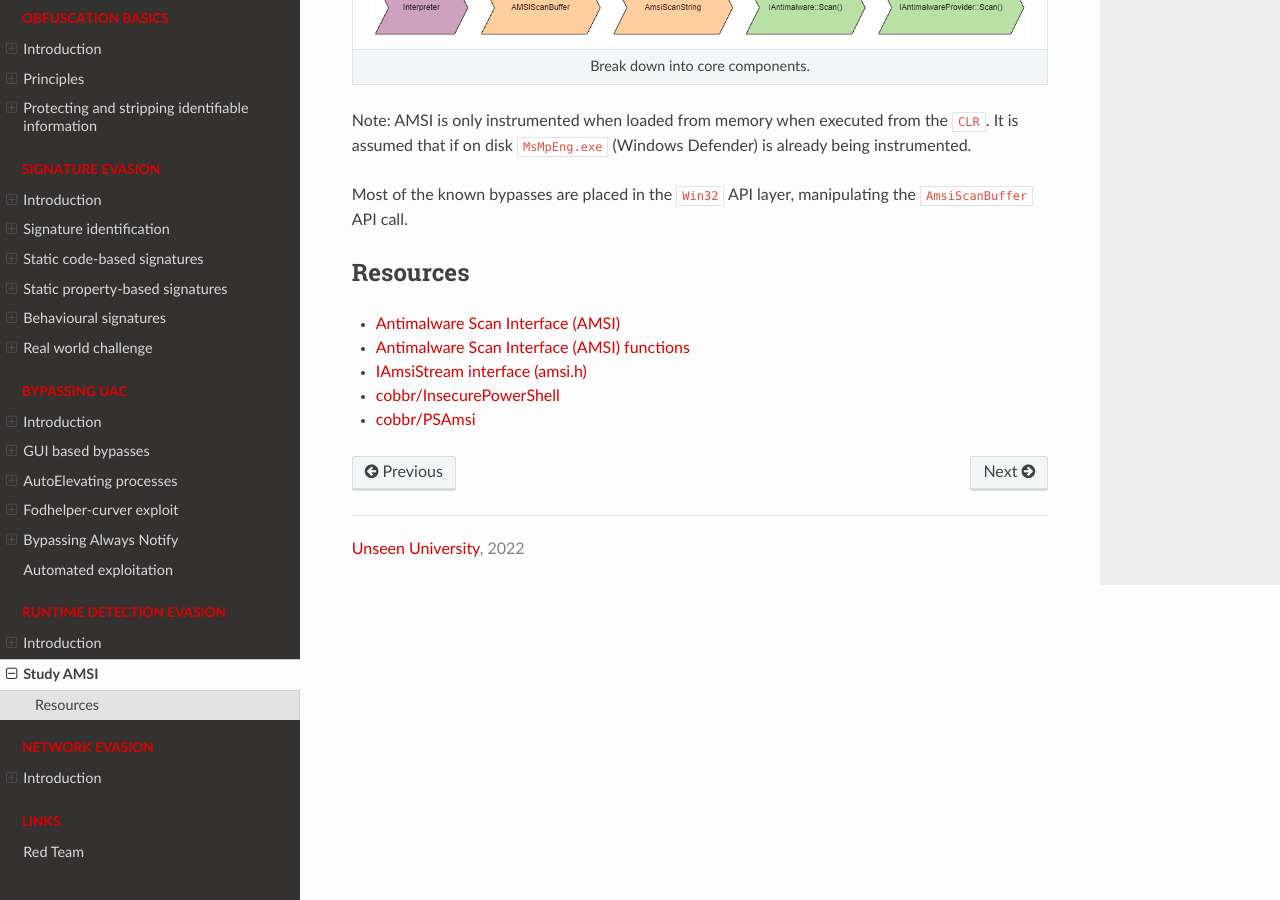
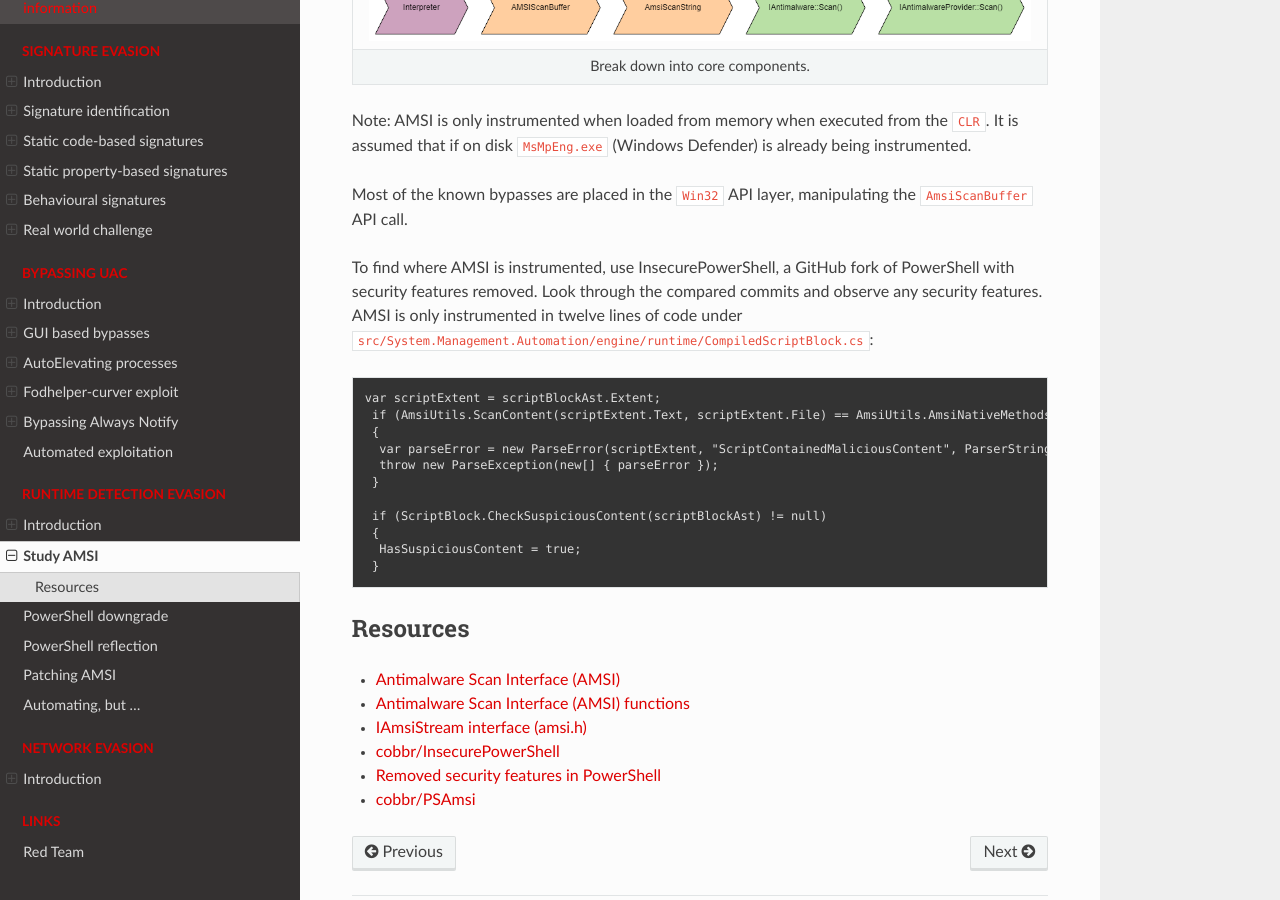
Before and after one commit to tymyrddin/red-evasion, a Sphinx documentation site: the page built from source/docs/runtime/amsi.md, in a window 1280 px wide and 900 px high, scrolled down 1723 px. Built offline with Sphinx 7.4.7 and the Read the Docs theme 2.0.0, drawn with Linux system fonts in a browser that asks for light colours.

````diff
--- a/source/docs/runtime/amsi.md
+++ b/source/docs/runtime/amsi.md
@@ -55,10 +55,29 @@ Note: AMSI is only instrumented when loaded from memory when executed from the `
 
 Most of the known bypasses are placed in the `Win32` API layer, manipulating the `AmsiScanBuffer` API call.
 
+To find where AMSI is instrumented, use InsecurePowerShell, a GitHub fork of PowerShell with security features removed.
+Look through the compared commits and observe any security features. AMSI is only instrumented in twelve lines of
+code under `src/System.Management.Automation/engine/runtime/CompiledScriptBlock.cs`:
+
+```text
+var scriptExtent = scriptBlockAst.Extent;
+ if (AmsiUtils.ScanContent(scriptExtent.Text, scriptExtent.File) == AmsiUtils.AmsiNativeMethods.AMSI_RESULT.AMSI_RESULT_DETECTED)
+ {
+  var parseError = new ParseError(scriptExtent, "ScriptContainedMaliciousContent", ParserStrings.ScriptContainedMaliciousContent);
+  throw new ParseException(new[] { parseError });
+ }
+
+ if (ScriptBlock.CheckSuspiciousContent(scriptBlockAst) != null)
+ {
+  HasSuspiciousContent = true;
+ }
+```
+
 ## Resources
 
 * [Antimalware Scan Interface (AMSI)](https://learn.microsoft.com/en-us/windows/win32/amsi/antimalware-scan-interface-portal)
 * [Antimalware Scan Interface (AMSI) functions](https://learn.microsoft.com/en-us/windows/win32/amsi/antimalware-scan-interface-functions)
 * [IAmsiStream interface (amsi.h)](https://learn.microsoft.com/en-us/windows/win32/api/amsi/nn-amsi-iamsistream)
 * [cobbr/InsecurePowerShell](https://github.com/cobbr/InsecurePowerShell)
+* [Removed security features in PowerShell](https://github.com/PowerShell/PowerShell/compare/master...cobbr:master)
 * [cobbr/PSAmsi](https://github.com/cobbr/PSAmsi)
--- /dev/null
+++ b/source/docs/runtime/automation.md
@@ -0,0 +1,3 @@
+# Automating, but ...
+
+The previous methods are preferred.
--- /dev/null
+++ b/source/docs/runtime/downgrade.md
@@ -0,0 +1 @@
+# PowerShell downgrade
--- /dev/null
+++ b/source/docs/runtime/patching.md
@@ -0,0 +1 @@
+# Patching AMSI
--- /dev/null
+++ b/source/docs/runtime/reflection.md
@@ -0,0 +1 @@
+# PowerShell reflection
--- a/source/index.rst
+++ b/source/index.rst
@@ -76,6 +76,10 @@ Evasion techniques
 
    docs/runtime/README.md
    docs/runtime/amsi.md
+   docs/runtime/downgrade.md
+   docs/runtime/reflection.md
+   docs/runtime/patching.md
+   docs/runtime/automation.md
 
 .. toctree::
    :glob:
````
Also changed, not shown: source/docs/runtime/README.md (+4 -0 lines).
